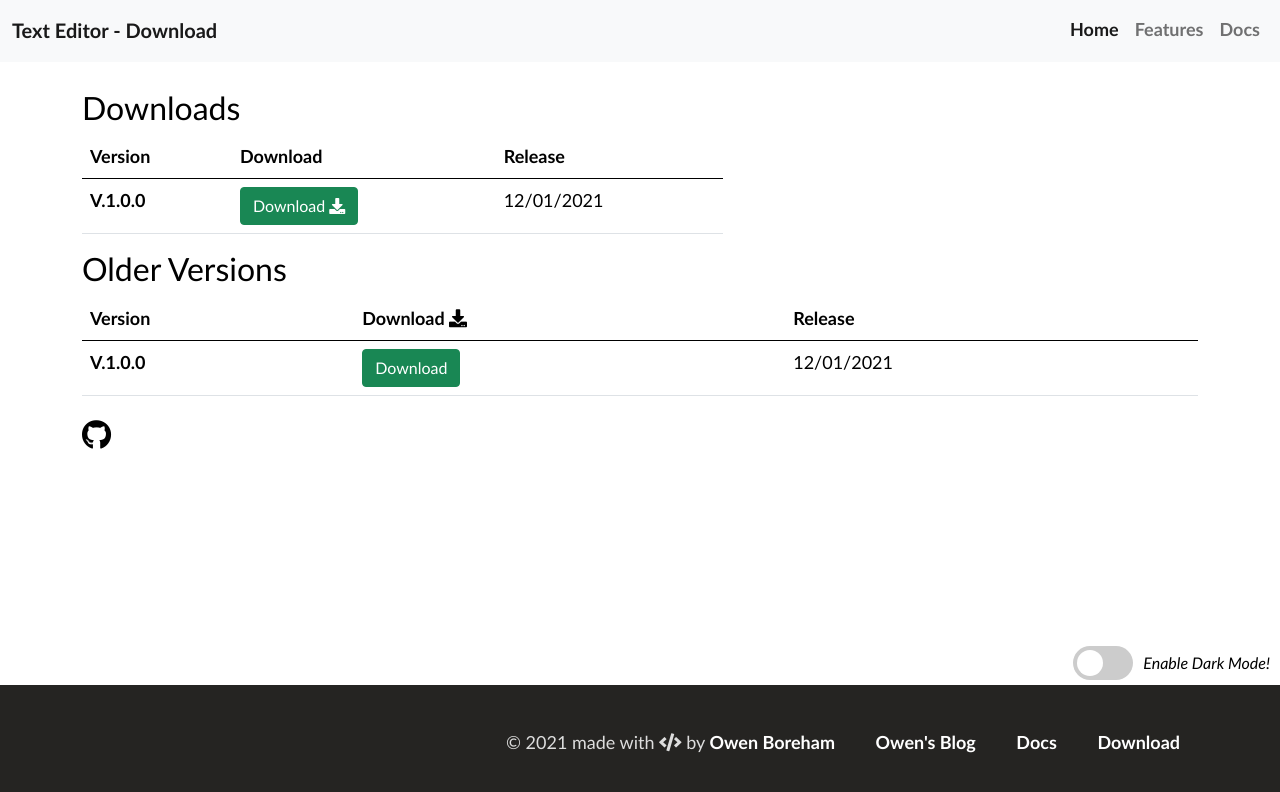
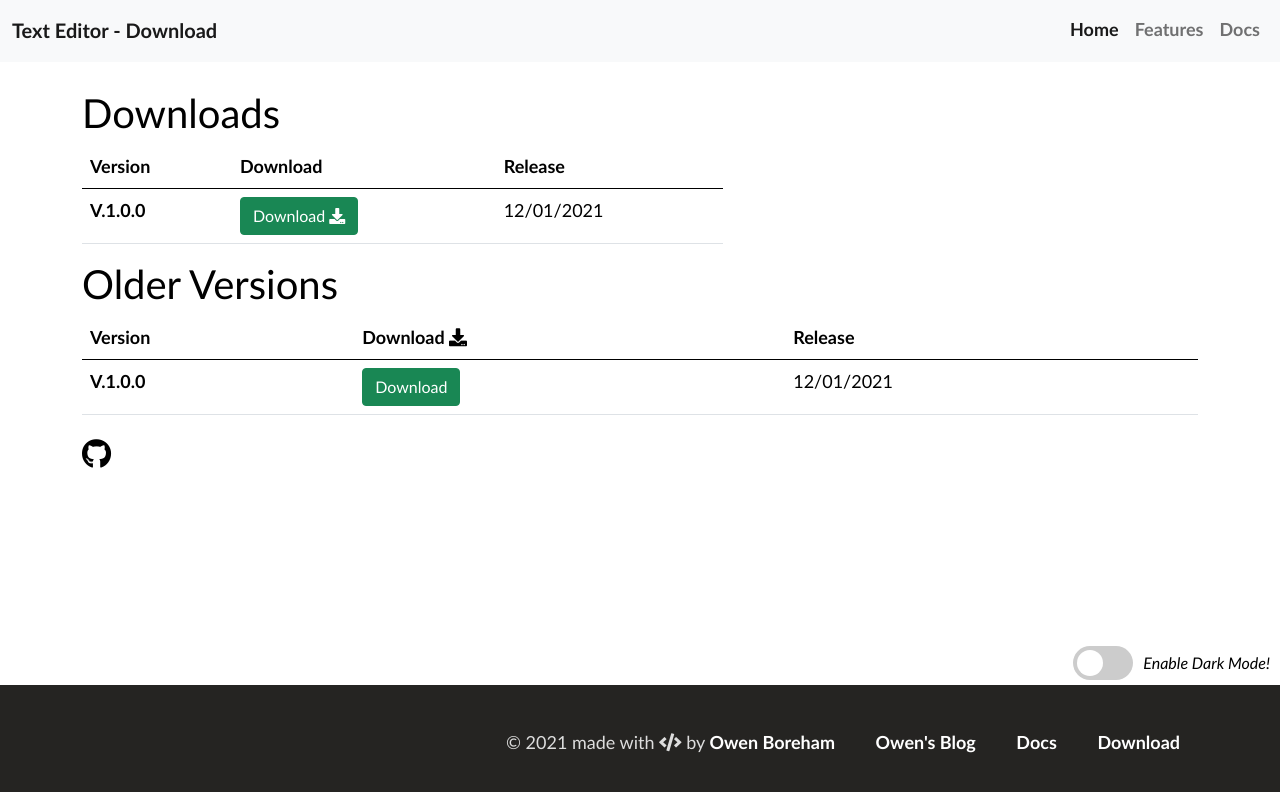
Before and after one commit to bobrossrtx/Text-Editor-Download, a plain HTML site: page pages/download.html in a window 1280 px wide. Drawn offline with nearby package versions, Linux system fonts and the light colour scheme; a web font is replaced by a local one.

Commit message:
Text Editor Downloaad Page

```diff
--- a/css/darkmode.css
+++ b/css/darkmode.css
@@ -37,13 +37,6 @@ body {
   color: var(--font-color);
   margin: 0 auto;
   font-size: calc(1rem + 0.25vh);
-}
-
-h1 {
-    color: var(--heading-color);
-    font-family: "Sansita One", serif;
-    font-size: 2rem;
-    margin-bottom: 1vh;
 }
 
 p {
```
